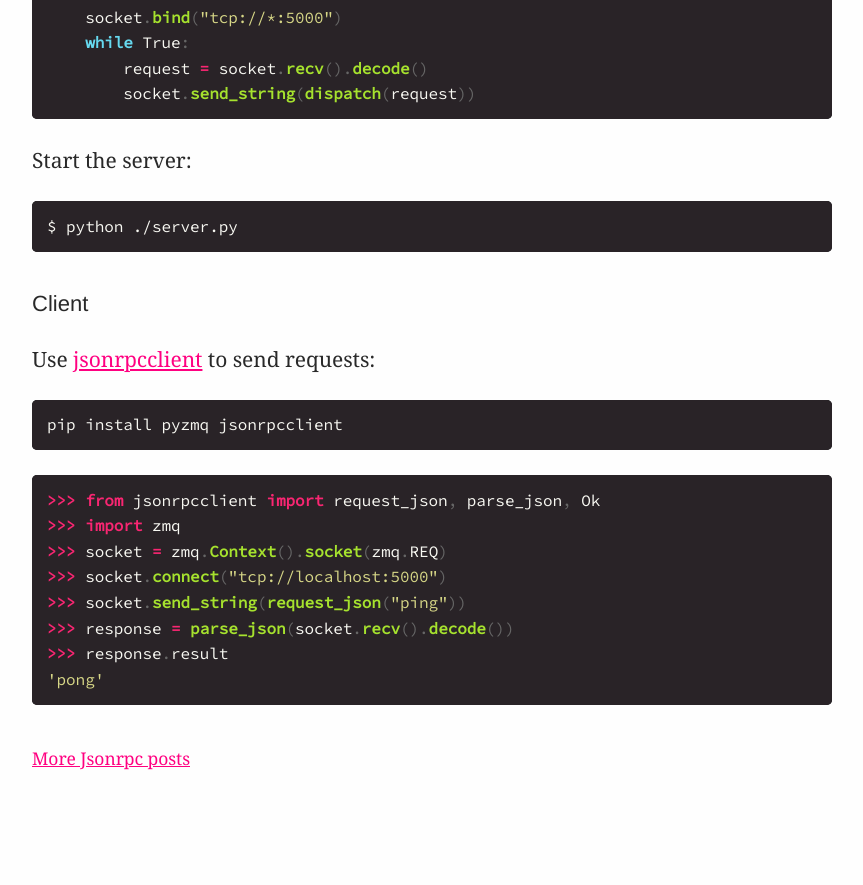
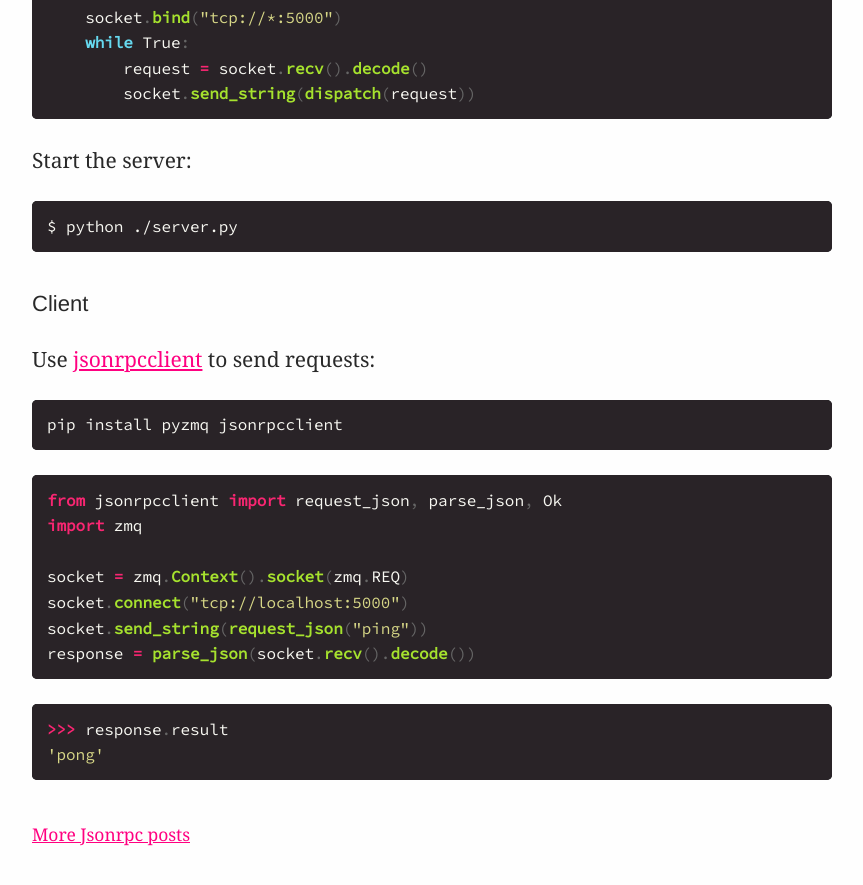
Before and after one commit to explodinglabs/explodinglabs.github.io, a Jekyll site: the page built from docs/_posts/jsonrpc/2016-08-01-zeromq.markdown, in a window 1280 px wide and 900 px high, scrolled down 948 px. Shown: the top 885 px of the window, without its empty margins (208-1071 px from the left). Built offline with Jekyll 4.4.1, drawn with Linux system fonts in a browser that asks for light colours; before the commit the page ends 1772 px from its top, so only the background shows below that.

Commit message:
Update 2016-08-01-zeromq.markdown

````diff
--- a/docs/_posts/jsonrpc/2016-08-01-zeromq.markdown
+++ b/docs/_posts/jsonrpc/2016-08-01-zeromq.markdown
@@ -59,12 +59,16 @@ pip install pyzmq jsonrpcclient
 ```
 
 ```python
->>> from jsonrpcclient import request_json, parse_json, Ok
->>> import zmq
->>> socket = zmq.Context().socket(zmq.REQ)
->>> socket.connect("tcp://localhost:5000")
->>> socket.send_string(request_json("ping"))
->>> response = parse_json(socket.recv().decode())
+from jsonrpcclient import request_json, parse_json, Ok
+import zmq
+
+socket = zmq.Context().socket(zmq.REQ)
+socket.connect("tcp://localhost:5000")
+socket.send_string(request_json("ping"))
+response = parse_json(socket.recv().decode())
+```
+
+```python
 >>> response.result
 'pong'
 ```
````
